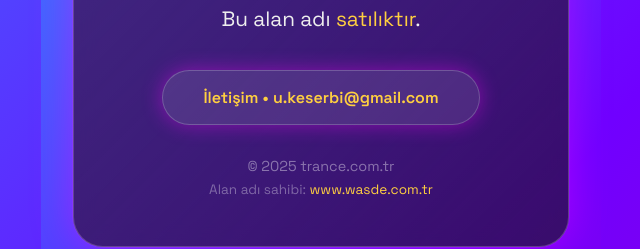
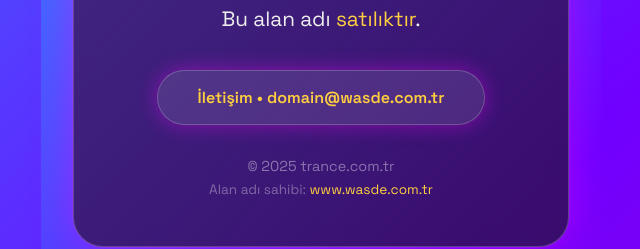
Before and after one commit to MokokoTV/trance.com.tr, a plain HTML site: page index.html in a window 1280 px wide. Shown: the part 415-664 px from the top of the page, 319-959 px from the left. Drawn offline with Linux system fonts and the light colour scheme.

Commit message:
Update index.html

```diff
--- a/index.html
+++ b/index.html
@@ -139,7 +139,7 @@
     <img src="logo.png" alt="trance logo" class="logo" />
     <h1>trance.com.tr</h1>
     <p>Bu alan adı <span style="color:#ffcf40;">satılıktır</span>.</p>
-    <a class="btn" href="mailto:u.keserbi@gmail.com">İletişim • u.keserbi@gmail.com</a>
+    <a class="btn" href="mailto:domain@wasde.com.tr">İletişim • domain@wasde.com.tr</a>
     <footer>
       &copy; 2025 trance.com.tr
       <span>Alan adı sahibi: <a href="https://www.wasde.com.tr" target="_blank">www.wasde.com.tr</a></span>
```
